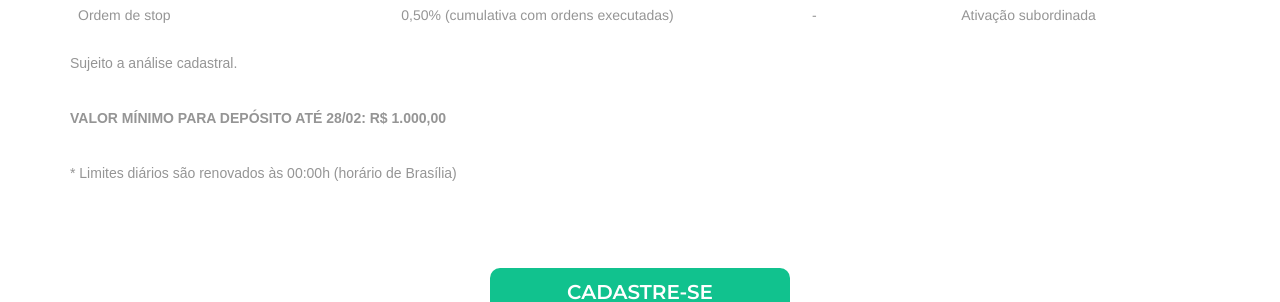
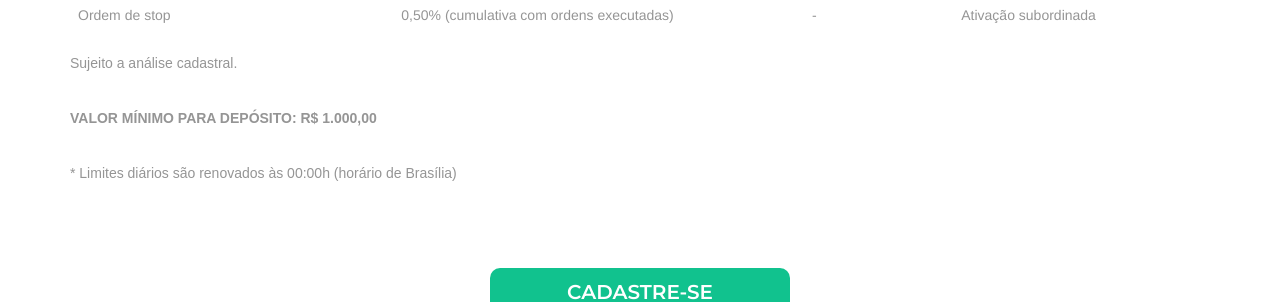
Before and after one commit to digitalbre/brecoins.github.io, a Jekyll site: the page built from taxas.md, in a window 1280 px wide and 900 px high, scrolled down 1729 px. Shown: the part 150-452 px from the top of the window. Built offline with Jekyll 4.4.1, drawn with Linux system fonts in a browser that asks for light colours; nearby versions of some CDN libraries; some web fonts are replaced; a script that is not in the unit is left out.

Commit message:
Update taxas.md

```diff
--- a/taxas.md
+++ b/taxas.md
@@ -61,6 +61,6 @@ Necessário envio de documento oficial com foto e reconhecimento facial.
 Sujeito a análise cadastral.
 
 
-**VALOR MÍNIMO PARA DEPÓSITO ATÉ 28/02: R$ 1.000,00**
+**VALOR MÍNIMO PARA DEPÓSITO: R$ 1.000,00**
 
 \* Limites diários são renovados às 00:00h (horário de Brasília)
```
